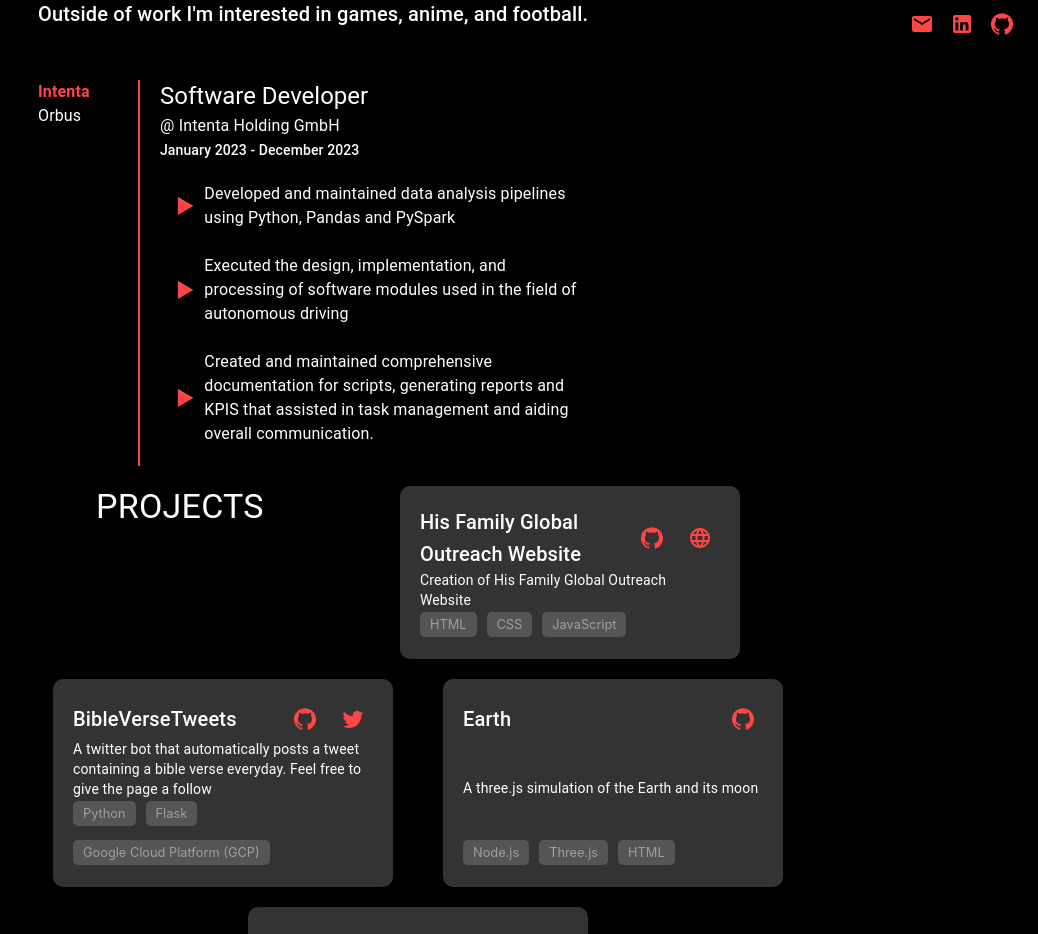
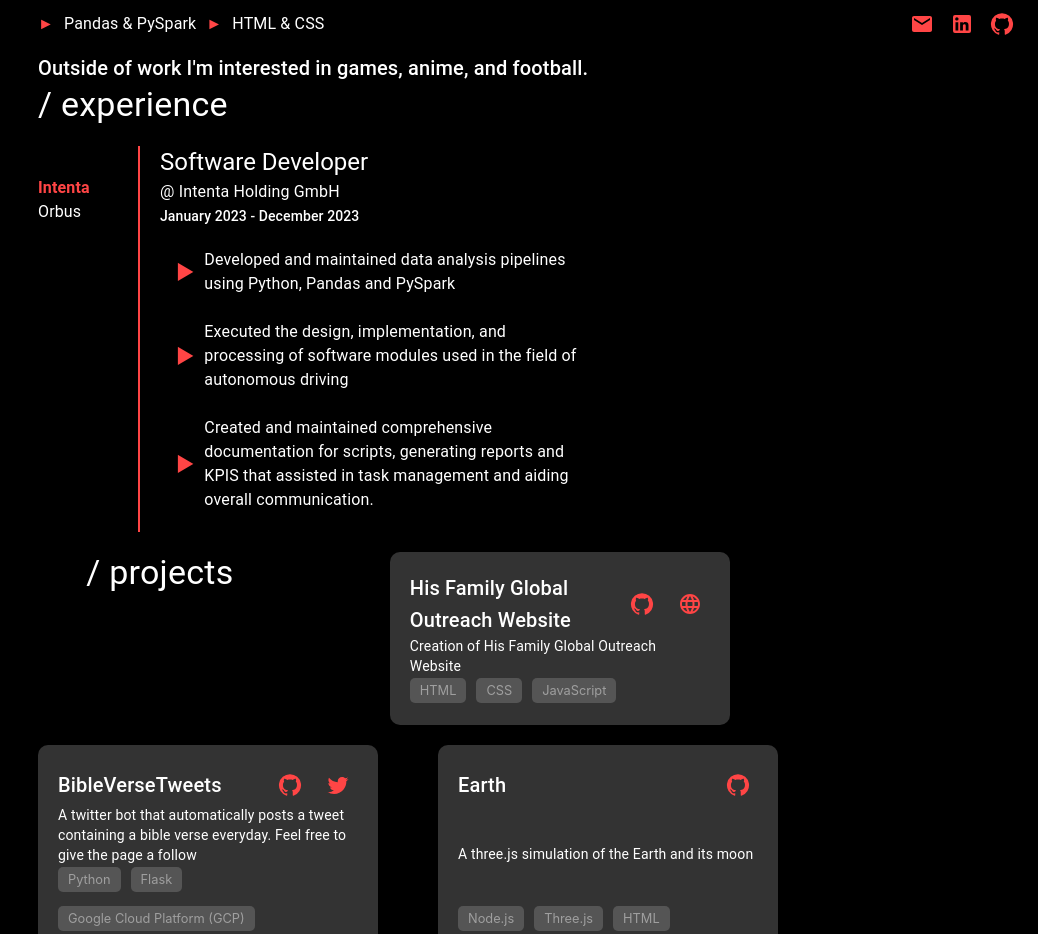
Before and after one commit to OkeahDavid/David, a React (Create React App) app: page / in a window 1280 px wide. Shown: the part 640-1574 px from the top of the page, without its empty margins (242-1280 px from the left). Built offline with nearby package versions, Linux system fonts and the light colour scheme.

Commit message:
fixed pages
fixed some page layouts and design problems

```diff
--- a/src/components/About.js
+++ b/src/components/About.js
@@ -14,6 +14,9 @@ const About = () => {
 
   return (
     <Box id="about" className="about-container">
+      <Typography variant="h4" gutterBottom className="projects-header">
+        / about
+      </Typography>
       <Typography variant="body1" className="typography-body1">
         I'm a software developer based in Hamburg. I have great interest in data analysis, full-stack
         development, artificial intelligence, computer vision, and everything in between.
--- a/src/components/Experience.js
+++ b/src/components/Experience.js
@@ -40,14 +40,19 @@ const Experience = () => {
   };
 
   return (
-    <Box id="experience" className="experience-container">
+    <>
+      <Typography id="experience" variant="h4" className="title-header">
+        / experience
+      </Typography>
+
+      <Box  className="experience-container">
         <Box className="experience-selector">
           {experiences.map((exp, index) => (
             <Typography key={index}
                         className={`company-name ${index === selectedExpIndex ? 'active' : ''}`}
                         onClick={() => handleExperienceSelect(index)}
             >
-            {exp.shortName} {/* Use short name here */}
+              {exp.shortName}
             </Typography>
           ))}
         </Box>
@@ -66,6 +71,7 @@ const Experience = () => {
           </List>
         </Box>
       </Box>
+    </>
   );
 };
 
--- a/src/components/Projects.js
+++ b/src/components/Projects.js
@@ -48,7 +48,7 @@ const Projects = () => {
   return (
     <Box id="projects" className="projects-container">
       <Typography variant="h4" gutterBottom className="projects-header">
-        PROJECTS
+        / projects
       </Typography>
       {projectData.map((project, index) => (
         <Box key={index} className="project-card">
--- a/src/components/SidebarNav.js
+++ b/src/components/SidebarNav.js
@@ -6,7 +6,7 @@ import GithubIcon from '@mui/icons-material/GitHub';
 
 const SidebarNav = () => {
   const colors = {
-    background: '#000000', // Updated to the correct color value for black
+    // background: '#000000', // Removed this line to inherit the background color
     icons: '#FF4545',
     text: '#FF4545'
   };
@@ -31,7 +31,7 @@ const SidebarNav = () => {
         position: 'fixed',
         bottom: 100,
         right: 0,
-        bgcolor: colors.background,
+        // bgcolor: colors.background, // Removed this line
         zIndex: 1200,
         display: 'flex',
         flexDirection: 'column',
--- a/src/styles/About.css
+++ b/src/styles/About.css
@@ -52,3 +52,9 @@
   margin-right: 10px; /* Adjust space between the bullet and text */
   /* Any other styles for the bullet */
 }
+.project-header {
+  display: flex;
+  justify-content: space-between;
+  align-items: center;
+  width: 100%;
+}
--- a/src/styles/Experience.css
+++ b/src/styles/Experience.css
@@ -2,7 +2,7 @@
 .experience-container {
     display: flex;
     color: #FFFFFF;
-    padding-top: 50px;
+    padding-top: 20px;
     padding-left: 0px; /* Adjusted to match the rest of the page */
     padding-right: 200px;
     position: relative; /* Set position relative for absolute child positioning */
@@ -68,6 +68,14 @@
     /* Remove top positioning if not needed */
 }
 
+.title-header {
+  display: flex;
+  justify-content: space-between;
+  align-items: center;
+  width: 100%;
+  padding-left: 200px;
+}
+
 
   @media (max-width: 768px) {
     .experience-selector {
--- a/src/styles/Projects.css
+++ b/src/styles/Projects.css
@@ -7,7 +7,7 @@
     flex-wrap: wrap;
     justify-content: space-around;
     gap: 20px;
-    padding-left: 200px; /* Adjust as needed for your sidebar */
+    padding-left: 180px; /* Adjust as needed for your sidebar */
 }
 
 .project-card {
```
Lines whose indentation alone changed are shown as unchanged.
